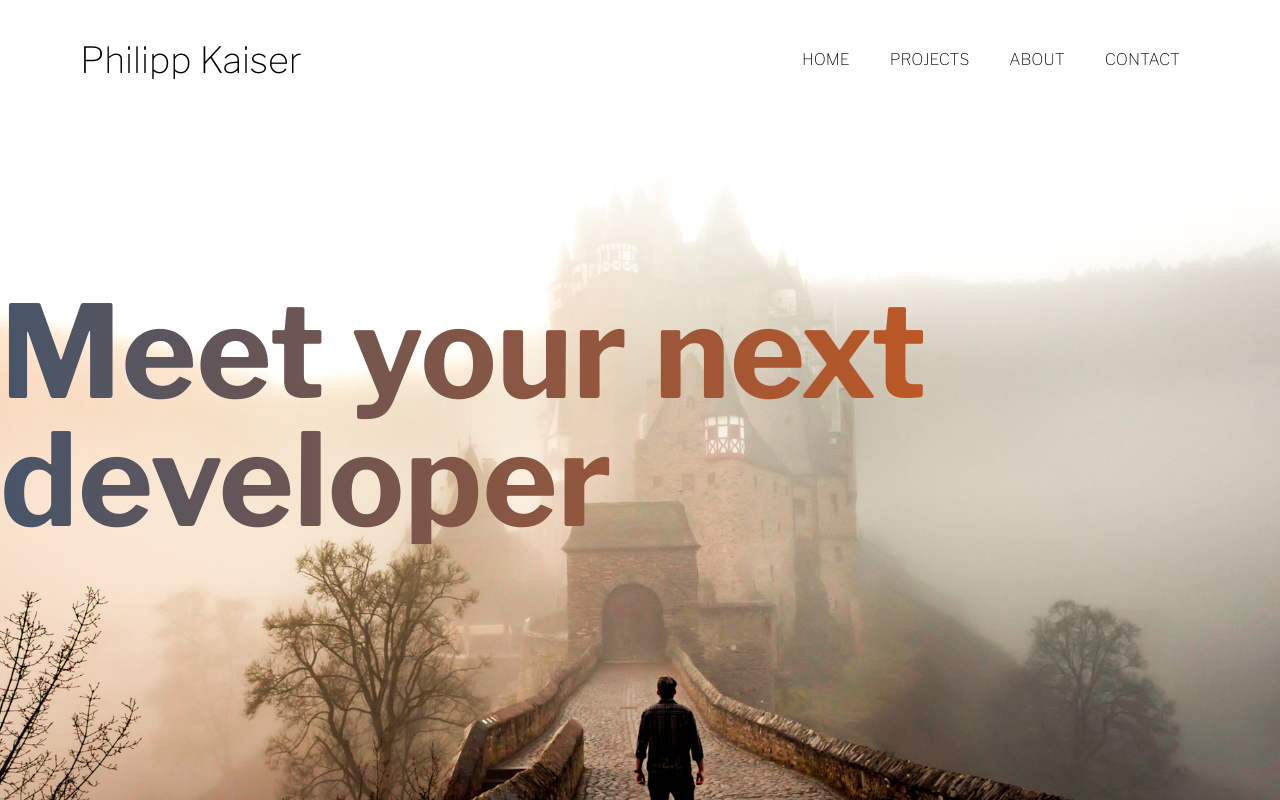
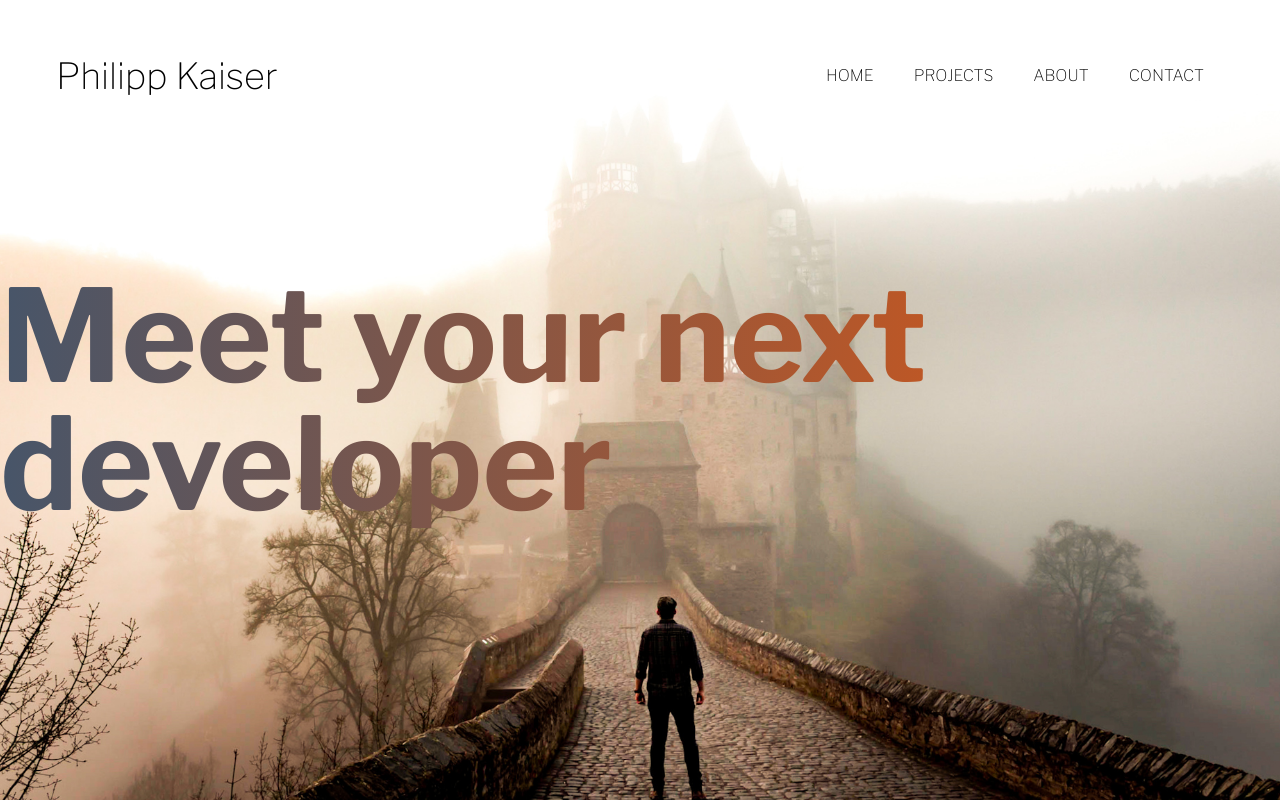
Before and after one commit to PhilKsr/dev-page, a Next.js app: page / in a window 1280 px wide. Shown: the top 800 px of the page. Built offline with nearby package versions, Linux system fonts and the light colour scheme.

Commit message:
chore(frontend): add todos

```diff
--- a/components/common/Footer.tsx
+++ b/components/common/Footer.tsx
@@ -19,6 +19,8 @@ export default function Footer() {
       icon: faXing,
     },
   ]
+
+  //TODO: create and add impressum view
 
   return (
     <footer className='flex flex-col items-center'>
--- a/components/common/Navbar.tsx
+++ b/components/common/Navbar.tsx
@@ -8,12 +8,14 @@ export default function Navbar() {
     { title: 'contact', path: '/contact' },
   ]
 
+  //TODO: add anchor for projects to jump on homepage
+
   return (
-    <header className='flex items-center justify-between pt-10'>
-      <h1 className='ml-20 text-4xl'>Philipp Kaiser</h1>
+    <header className='absolute top-0 left-0 right-0 z-0 flex items-center justify-between pt-14'>
+      <h1 className='text-4xl ml-14'>Philipp Kaiser</h1>
 
       <nav>
-        <ul className='flex mr-20'>
+        <ul className='flex mr-14'>
           {pages.map((page, i) => (
             <li key={i} className='px-5 hover:text-gray-400'>
               <Link href={page.path}>
--- a/pages/contact/index.tsx
+++ b/pages/contact/index.tsx
@@ -1,13 +1,23 @@
+import Head from 'next/head'
+
 export default function ContactView() {
+  //TODO: add functionality
+  //TODO: add title and maybe more seo relevant
+
   return (
-    <main className='flex justify-center mt-20'>
+    <main className='flex justify-center mt-52'>
+      <Head>
+        <title>Philipp Kaiser</title>
+        <meta name='viewport' content='initial-scale=1.0, width=device-width' />
+      </Head>
+
       <div className='w-8/12'>
         <div className='flex justify-between'>
           <div className='max-w-sm'>
             <h2 className='pb-4'>GET IN TOUCH.</h2>
             <p>
               Feel free to reach out with any questions or requests you have! Use the form or send an email to{' '}
-              <a href='mailto:info@philippkaiser.me' className='hover:text-gray-400'>
+              <a href='mailto:info@philippkaiser.me' className='underline hover:text-gray-400'>
                 info@philippkaiser.me
               </a>
             </p>
--- a/pages/index.tsx
+++ b/pages/index.tsx
@@ -1,18 +1,18 @@
 import Head from 'next/head'
 
 export default function Home() {
+  //TODO: add title and maybe more seo relevant
+
   return (
-    <main>
-      <div className='flex items-center justify-center header__background'>
+    <main className='z-10 flex items-center justify-center header__background'>
       <Head>
         <title>Philipp Kaiser</title>
         <meta name='viewport' content='initial-scale=1.0, width=device-width' />
       </Head>
 
-        <h2 className='mb-32 font-extrabold text-transparent text-9xl bg-clip-text bg-gradient-to-r from-slate-600 to-orange-600'>
+      <h2 className='font-extrabold text-transparent text-9xl bg-clip-text bg-gradient-to-r from-slate-600 to-orange-600'>
         Meet your next developer
       </h2>
-      </div>
     </main>
   )
 }
```
Lines whose indentation alone changed are shown as unchanged.
